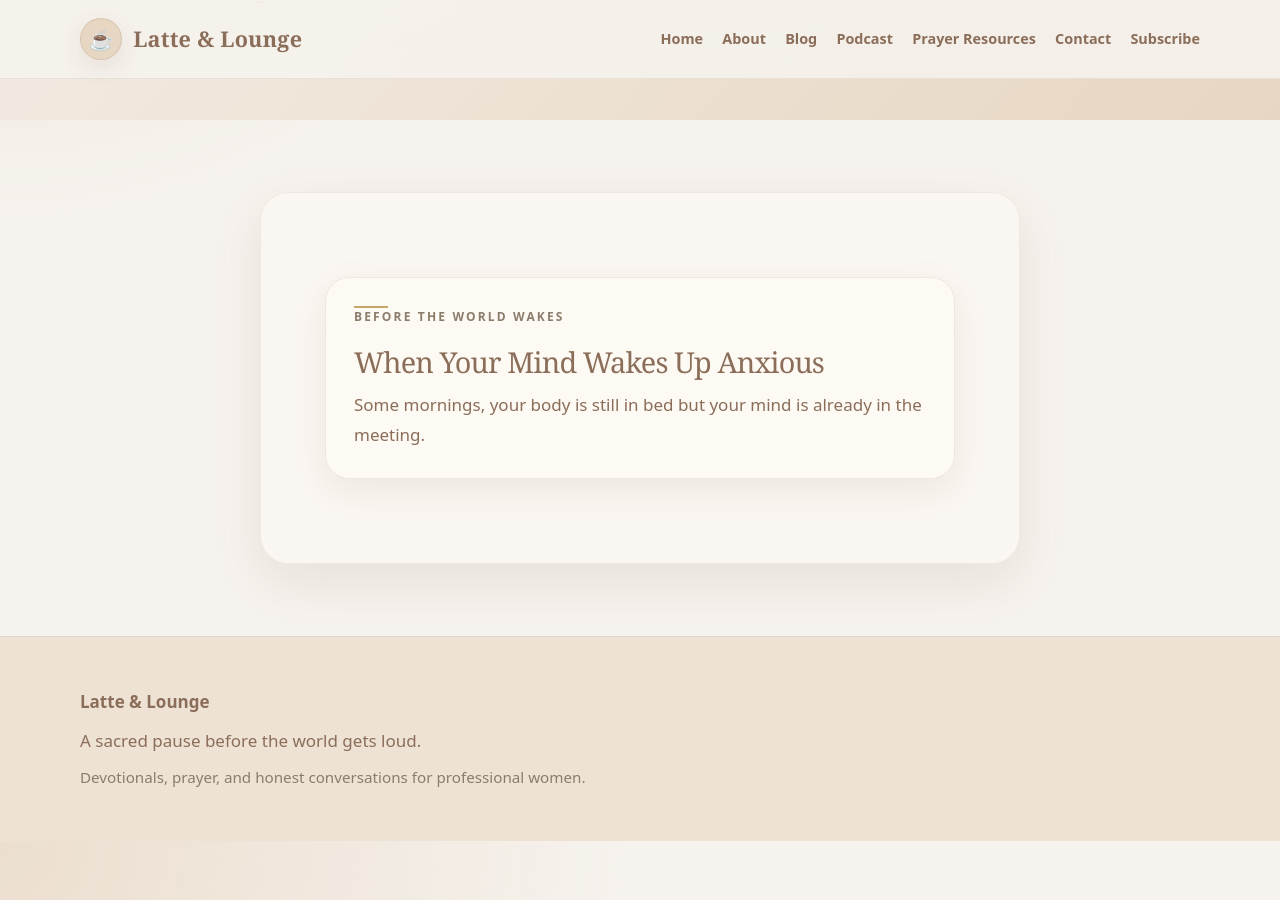
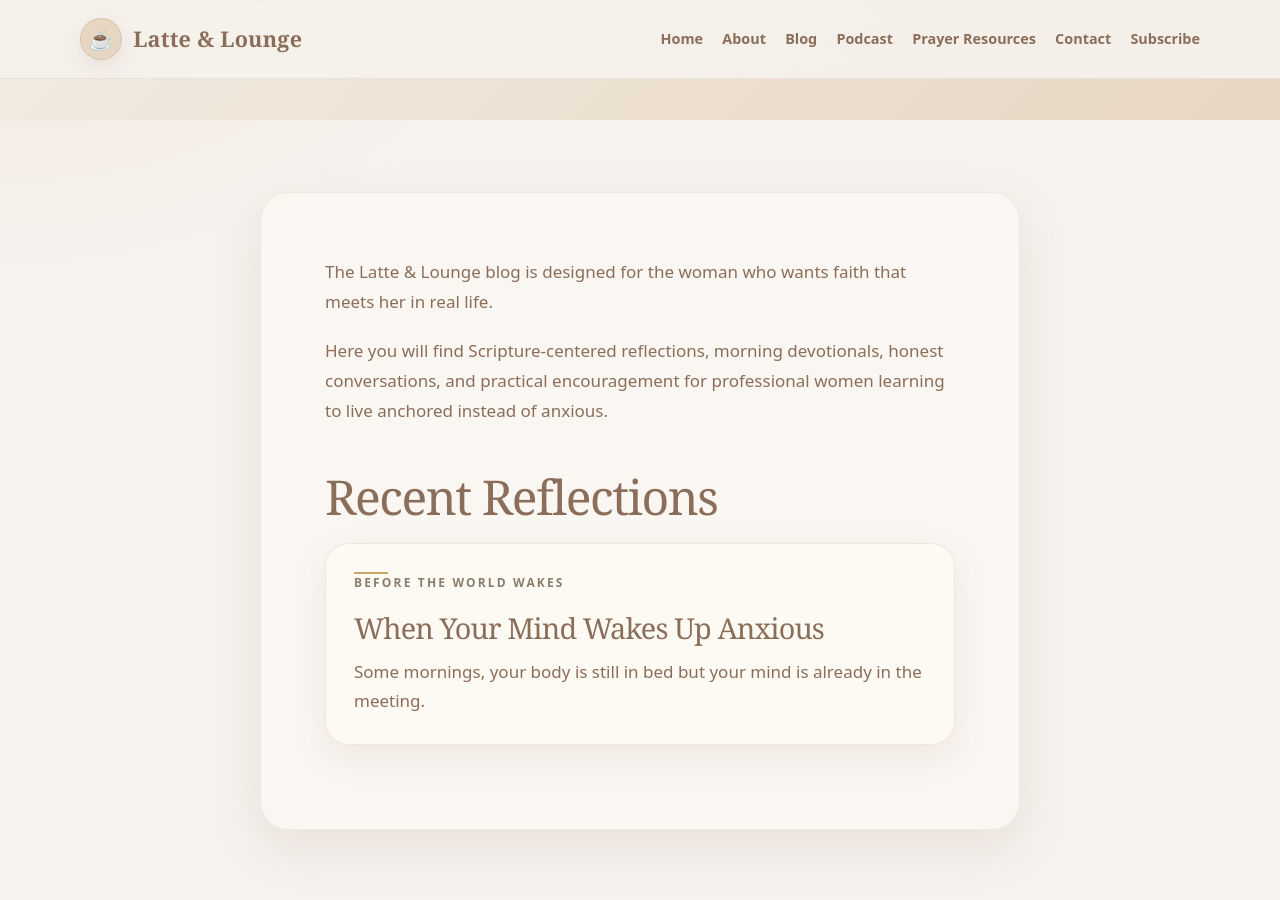
Before and after one commit to jeffthomasiii/latte-lounge-poc, a Jekyll site: the page built from docs/blog.md, in a window 1280 px wide and 900 px high, scrolled down 407 px. Built offline with Jekyll 4.4.1, drawn with Linux system fonts in a browser that asks for light colours.

Commit message:
Polish Blog page copy
Increased the excerpt character limit from 160 to 180.

```diff
--- a/docs/blog.md
+++ b/docs/blog.md
@@ -5,10 +5,16 @@ eyebrow: "Read"
 subtitle: "Devotionals, reflections, and honest conversations for the morning before the world gets loud."
 ---
 
+The Latte & Lounge blog is designed for the woman who wants faith that meets her in real life.
+
+Here you will find Scripture-centered reflections, morning devotionals, honest conversations, and practical encouragement for professional women learning to live anchored instead of anxious.
+
+## Recent Reflections
+
 {% for post in site.posts %}
 <article class="listing-card">
   <p class="eyebrow">{{ post.category }}</p>
   <h2><a href="{{ post.url | relative_url }}">{{ post.title }}</a></h2>
-  <p>{{ post.excerpt | strip_html | truncate: 160 }}</p>
+  <p>{{ post.excerpt | strip_html | truncate: 180 }}</p>
 </article>
 {% endfor %}
```
